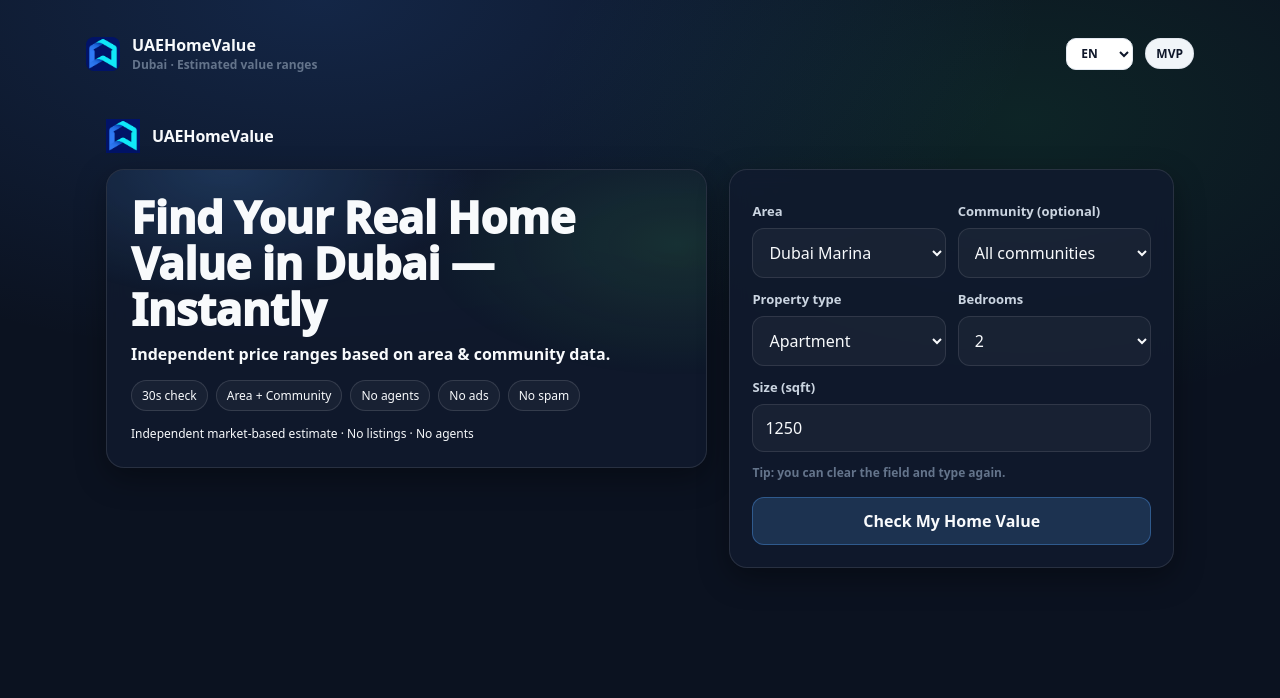
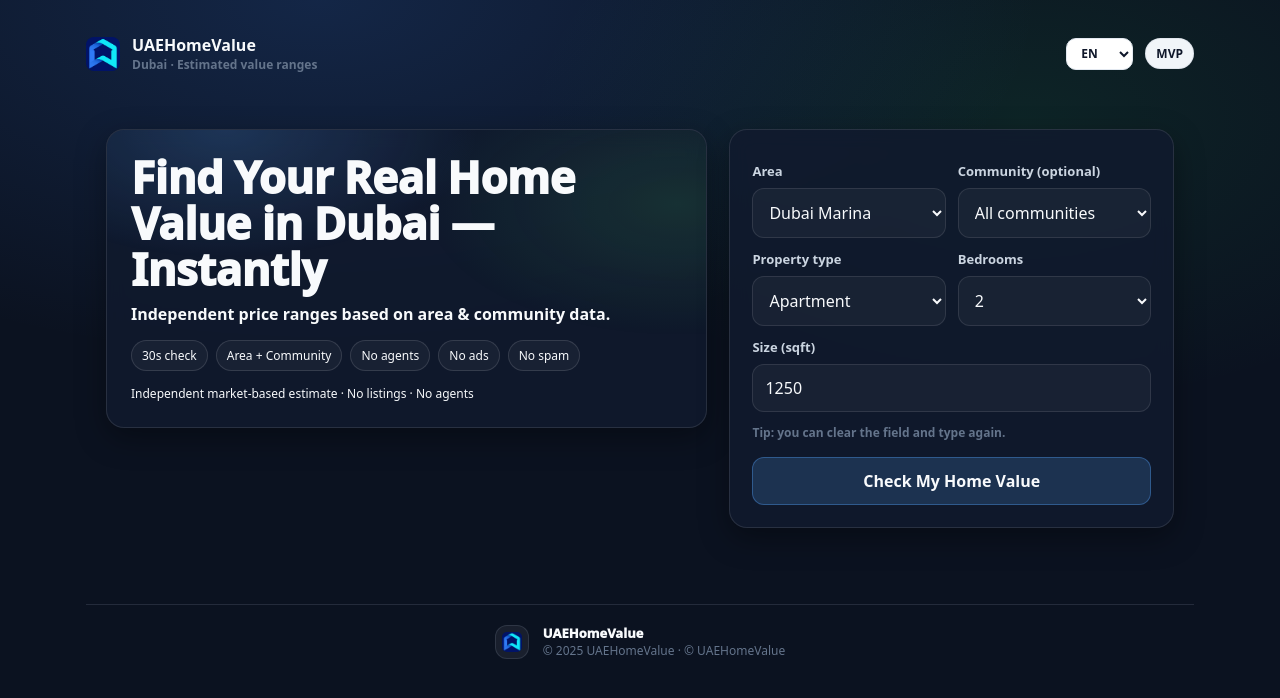
Before and after one commit to yy84567195/uaehomevalue, a Next.js app: page /en in a window 1280 px wide. Shown: the top 698 px of the page. Built offline with nearby package versions, Linux system fonts and the light colour scheme.

Commit message:
fix: align top actions height and stabilize layout

```diff
--- a/app/[locale]/HomePage.module.css
+++ b/app/[locale]/HomePage.module.css
@@ -224,3 +224,45 @@
   .heroGrid{ grid-template-columns: 1fr; }
   .formGrid{ grid-template-columns: 1fr; }
 }
+/* ===== Footer brand (shared with Result page) ===== */
+.footerBrand {
+  margin-top: 48px;
+  padding: 20px 16px;
+  border-top: 1px solid var(--border);
+  display: flex;
+  align-items: center;
+  justify-content: center;
+  gap: 14px;
+  text-align: left;
+}
+
+.footerLogo {
+  width: 34px;
+  height: 34px;
+  object-fit: contain;
+  border-radius: 12px;
+  border: 1px solid var(--border);
+  background: rgba(255,255,255,.06);
+  padding: 6px;
+}
+
+.footerTitle {
+  font-size: 13px;
+  font-weight: 950;
+  line-height: 1.1;
+}
+
+.footerCopy {
+  font-size: 12px;
+  color: var(--text-muted);
+  margin-top: 2px;
+}
+
+/* Mobile: center nicely */
+@media (max-width: 520px) {
+  .footerBrand {
+    flex-direction: column;
+    gap: 10px;
+    text-align: center;
+  }
+}
--- /dev/null
+++ b/app/[locale]/components/FooterBrand.module.css
@@ -0,0 +1,41 @@
+.footerBrand {
+  margin-top: 28px;
+  padding: 16px;
+  border-radius: 18px;
+  border: 1px solid var(--border);
+  background: rgba(255,255,255,.04);
+  display: flex;
+  align-items: center;
+  justify-content: center;
+  gap: 12px;
+  text-align: left;
+}
+
+.footerLogo {
+  width: 36px;
+  height: 36px;
+  object-fit: contain;
+  border-radius: 12px;
+  border: 1px solid var(--border);
+  background: rgba(255,255,255,.06);
+  padding: 6px;
+}
+
+.footerTitle {
+  font-size: 13px;
+  font-weight: 950;
+  line-height: 1.1;
+}
+
+.footerCopy {
+  font-size: 12px;
+  color: var(--text-muted);
+  margin-top: 2px;
+}
+
+/* Mobile: avoid any horizontal wobble */
+@media (max-width: 520px) {
+  .footerBrand {
+    padding: 14px;
+  }
+}
--- a/app/[locale]/page.tsx
+++ b/app/[locale]/page.tsx
@@ -10,6 +10,7 @@ type PropertyType = "Apartment" | "Villa";
 export default function HomePage() {
   const locale = useLocale();
   const tHome = useTranslations("home");
+  const t = useTranslations();
 
   // 读数据行
   const rows = useMemo<any[]>(() => (data as any)?.communities ?? [], []);
@@ -148,19 +149,12 @@ export default function HomePage() {
     }
   }
 
-  return (
-    <div className={styles.page}>
-      <div className={styles.container}>
-        {/* Top bar */}
-        <div className={styles.topBar}>
-          <div className={styles.brand}>
-            <img src="/logo.png" alt="UAEHomeValue" className={styles.logo} />
-            <div className={styles.brandTitle}>UAEHomeValue</div>
-          </div>
-          {/* 如果你的 LanguageSwitcher 已在 layout 右上角，这里不用放 */}
-        </div>
+return (
+  <div className={styles.page}>
+    <div className={styles.container}>
 
-        <div className={styles.heroGrid}>
+      <div className={styles.heroGrid}>
+        {/* 你的 hero 内容保持不动 */}
           {/* Left */}
           <section className={`${styles.card} ${styles.heroLeft}`}>
             <h1 className={styles.h1}>{tHome("title")}</h1>
@@ -272,6 +266,17 @@ export default function HomePage() {
           </section>
         </div>
       </div>
+{/* Footer brand (same as Result page) */}
+<div className={styles.footerBrand}>
+  <img src="/logo.png" alt="UAEHomeValue" className={styles.footerLogo} />
+  <div>
+    <div className={styles.footerTitle}>UAEHomeValue</div>
+    <div className={styles.footerCopy}>
+      © {new Date().getFullYear()} UAEHomeValue · {t("footer.copy")}
+    </div>
+  </div>
+</div>
     </div>
   );
+
 }
--- a/app/[locale]/result/ResultClient.module.css
+++ b/app/[locale]/result/ResultClient.module.css
@@ -22,7 +22,7 @@
 
 .topBar {
   display: flex;
-  align-items: center;
+  align-items: flex-start; /* ✅ 关键：不要居中 */
   justify-content: space-between;
   gap: 12px;
   flex-wrap: wrap;
@@ -451,7 +451,20 @@
   flex: 0 0 auto;
   white-space: nowrap;
 }
+/* Desktop: nudge actions down to align with left header copy */
+@media (min-width: 981px) {
+  .actions {
+    margin-top: 18px; /* ✅ 关键：让右上按钮下移，对齐左侧卡片标题 */
+  }
 
+  .header {
+    margin-top: 8px; /* 原来 14px，收紧一点 */
+  }
+
+  .mainGrid {
+    margin-top: 12px; /* 原来 16px，收紧一点 */
+  }
+}
 .btnWA {
   padding: 12px 16px;
   border-radius: 14px;
@@ -595,3 +608,85 @@
   color: var(--text-muted);
   margin-top: 2px;
 }
+/* ===== Mobile: make buttons always fully visible (no cut off) ===== */
+@media (max-width: 520px) {
+  /* 顶部两个按钮：强制 2 列同一行 */
+  .actions {
+    width: 100%;
+    display: grid;
+    grid-template-columns: repeat(2, minmax(0, 1fr));
+    gap: 10px;
+    justify-content: stretch;
+  }
+
+  .btnGhost,
+  .btnOutline {
+    width: 100%;
+    padding: 10px 10px;
+    font-size: 13px;
+    line-height: 1.1;
+  }
+
+  /* 底部 3 个分享按钮：强制 3 列同一行 */
+  .shareBtns {
+    width: 100%;
+    display: grid;
+    grid-template-columns: repeat(3, minmax(0, 1fr));
+    gap: 10px;
+  }
+
+  .btnWA,
+  .btnTG,
+  .btnCopy {
+    width: 100%;
+    padding: 11px 8px;
+    font-size: 13px;
+    line-height: 1.1;
+  }
+}
+/* ✅ Top bar alignment helper */
+.topLeftSpacer {
+  height: 1px; /* just a spacer */
+}
+
+/* ✅ Make top bar align with header width and baseline */
+.topBar {
+  display: grid;
+  grid-template-columns: 1fr auto;
+  align-items: center;
+}
+
+/* ✅ Footer brand (if you haven't added these yet) */
+.footerBrand {
+  margin-top: 18px;
+  padding-top: 14px;
+  border-top: 1px solid var(--border);
+  display: flex;
+  align-items: center;
+  gap: 10px;
+  justify-content: center;
+  text-align: left;
+}
+
+.footerLogo {
+  width: 34px;
+  height: 34px;
+  object-fit: contain;
+  border-radius: 12px;
+  border: 1px solid var(--border);
+  background: rgba(255, 255, 255, 0.06);
+  padding: 6px;
+}
+
+.footerTitle {
+  font-size: 13px;
+  font-weight: 950;
+  line-height: 1.1;
+  color: var(--text);
+}
+
+.footerCopy {
+  font-size: 12px;
+  color: var(--text-muted);
+  line-height: 1.4;
+}
--- a/app/[locale]/result/ResultClient.tsx
+++ b/app/[locale]/result/ResultClient.tsx
@@ -4,6 +4,7 @@ import { useTranslations, useLocale } from "next-intl";
 import { useEffect, useMemo, useState } from "react";
 import styles from "./ResultClient.module.css";
 import { formatAED } from "@/lib/estimator";
+import FooterBrand from "../components/FooterBrand";
 
 function getParam(name: string) {
   if (typeof window === "undefined") return "";
@@ -370,9 +371,9 @@ useEffect(() => {
           </div>
         )}
 
-        {/* Top bar */}
+{/* Top bar (only actions on top, aligned with header) */}
 <div className={styles.topBar}>
-  <div /> {/* 左侧占位，避免结构塌 */}
+  <div className={styles.topLeftSpacer} />
   <div className={styles.actions}>
     <a href={homeUrl}>
       <button className={styles.btnGhost}>{t("result.actions.recheck")}</button>
```
Also changed, not shown: app/[locale]/components/FooterBrand.tsx (added, +20 -0 lines).
